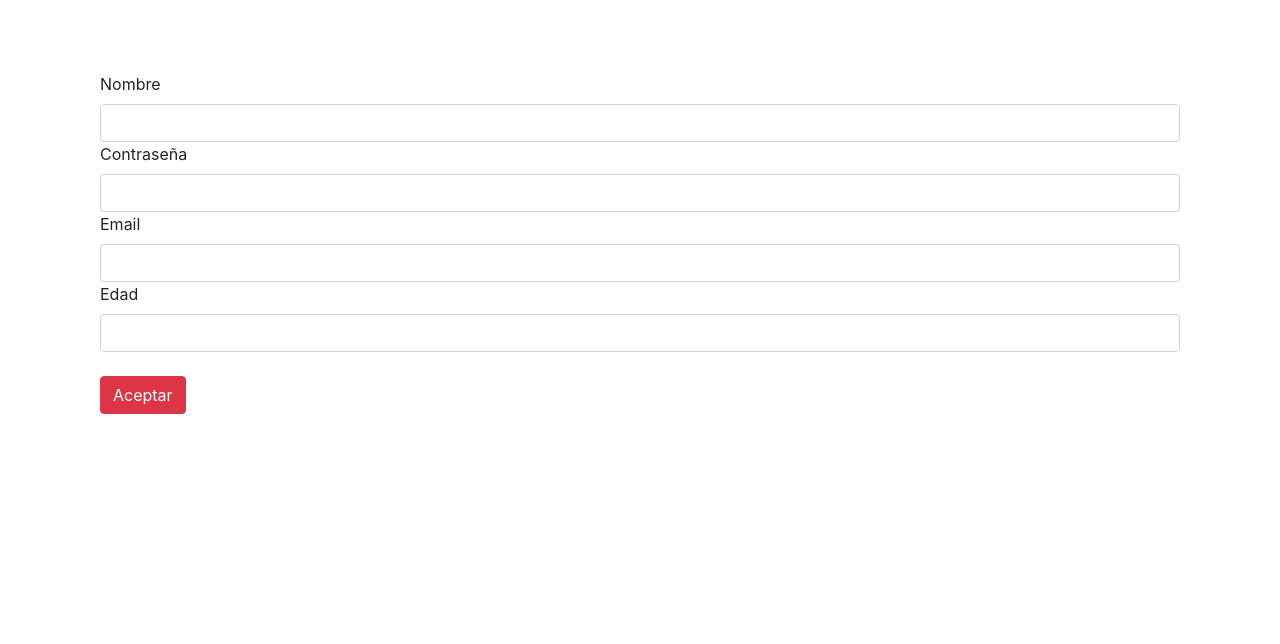
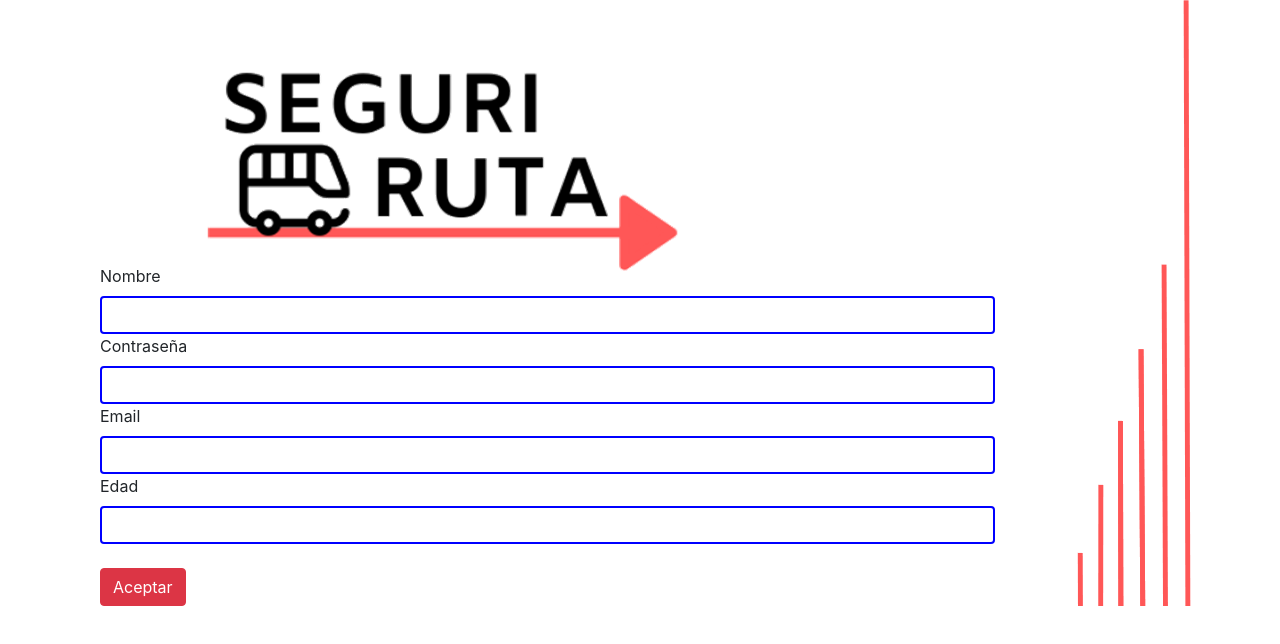
Before and after one commit to AndreRdz7/Hack, a Nuxt app: page /register in a window 1280 px wide. Shown: the top 644 px of the page. Built offline with nearby package versions, Linux system fonts and the light colour scheme.

Commit message:
input mejorado, imagen en posición correcta

```diff
--- a/pages/index.vue
+++ b/pages/index.vue
@@ -5,9 +5,9 @@
           <button type="button" class="btn btn-dark">Iniciar Sesion</button>
         </div>
          <div class="registro" >
-            <nuxt-link :to="{ name: 'register'}" replace>
-          <button type="button" class="btn btn-dark" >Registrarse</button>
-          </nuxt-link>
+            <!-- <nuxt-link :to="{ name: 'register'}" replace> -->
+          <a href="register"><button type="button" class="btn btn-dark" >Registrarse</button></a>
+          <!-- </nuxt-link> -->
         </div>
       </div>
   </section>
--- a/pages/register.vue
+++ b/pages/register.vue
@@ -1,7 +1,15 @@
 <template>
-    <div class="container bodyy">
+    <div class="container second">
 
-        <div class="col-12">
+        <div class="col-10">
+            <br>
+            <br>
+            <br>
+            <br>
+            <br>
+            <br>
+            <br>
+            <br>
             <br>
             <br>
             <br>
@@ -36,9 +44,15 @@ export default {
 .sombra {
   box-shadow: 0 2px 6px rgba(39, 39, 39, 0.13), 0 2px 6px rgba(39, 39, 39, 0.13);
 }
-bodyy {
+.second {
  background-image: url("../static/bg2.png");
- background-repeat: no-repeat;
- background-color: #cccccc;
+ background-position: top right;
+ background-color: #ffffff;
+ background-size: auto;
  }
+
+ input[type=text] {
+  border: 2px solid blue;
+  border-radius: 4px;
+}
 </style>
```
